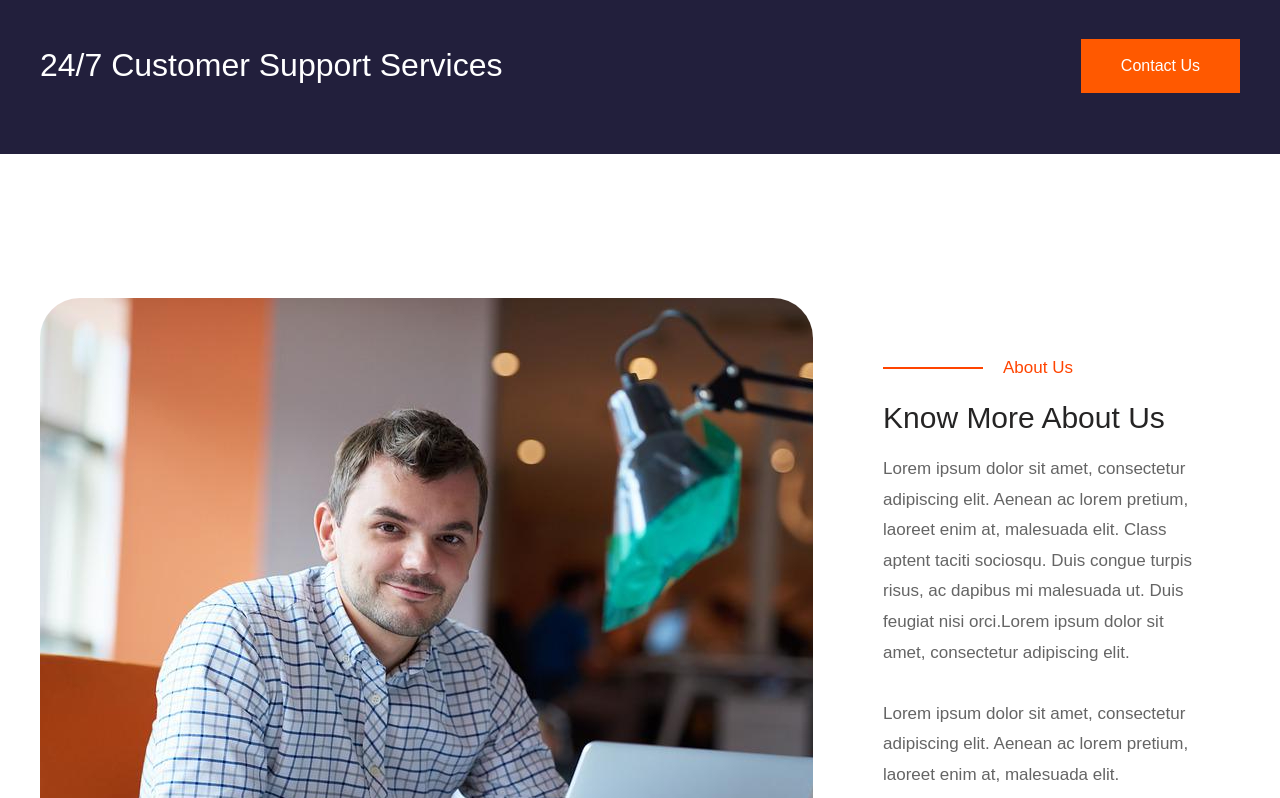
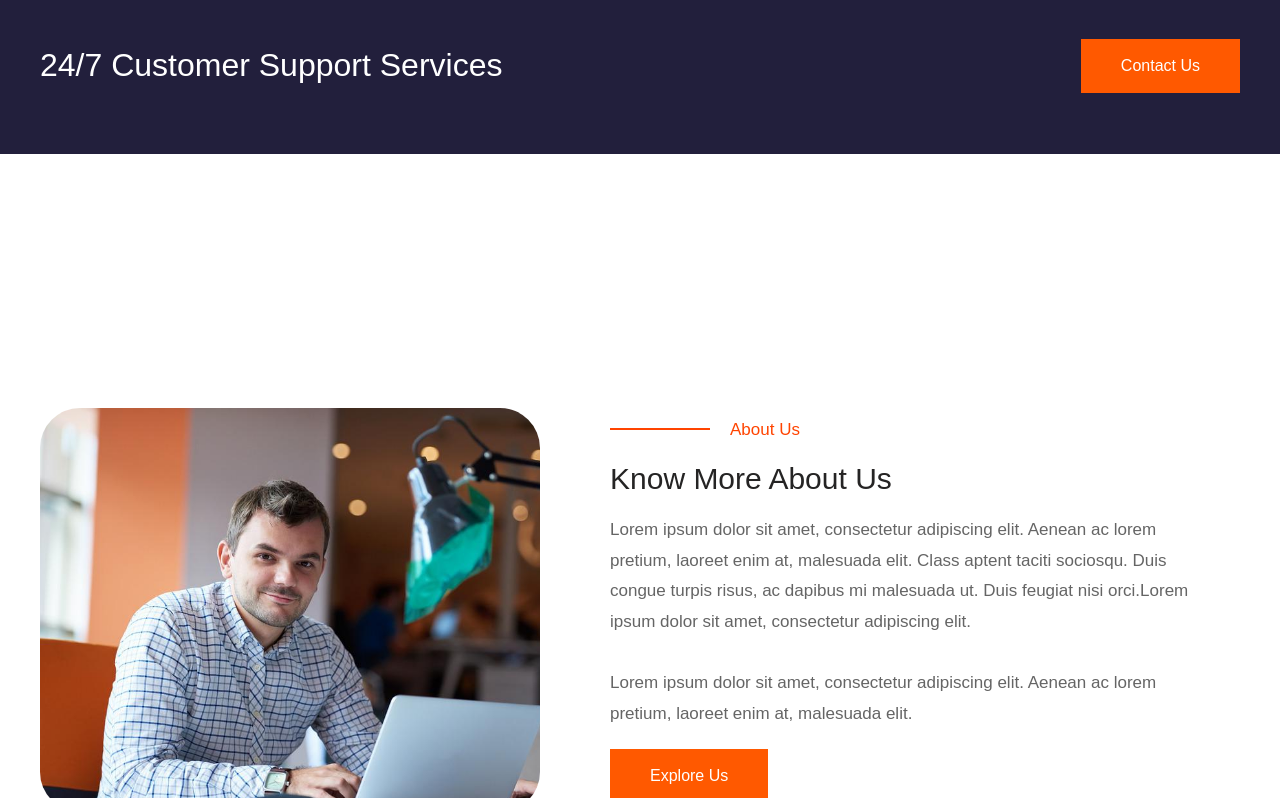
Before and after one commit to Mfonisorobert/Group-2-Website-Cloning, a React (Vite) app: page / in a window 1280 px wide. Shown: the part 858-1656 px from the top of the page. Built offline with nearby package versions, Linux system fonts and the light colour scheme.

Commit message:
changes in hero section

```diff
--- a/src/components/content/About.css
+++ b/src/components/content/About.css
@@ -12,8 +12,9 @@
 
 }
 .rounded__image {
-    /* width: 300px; Adjust width */
-    /* height: auto; Maintain aspect ratio */
+    width: 500px;
+    height: auto;
+    /* Maintain aspect ratio */
     border-radius: 40px; /* Round edges */
 
 }
```
